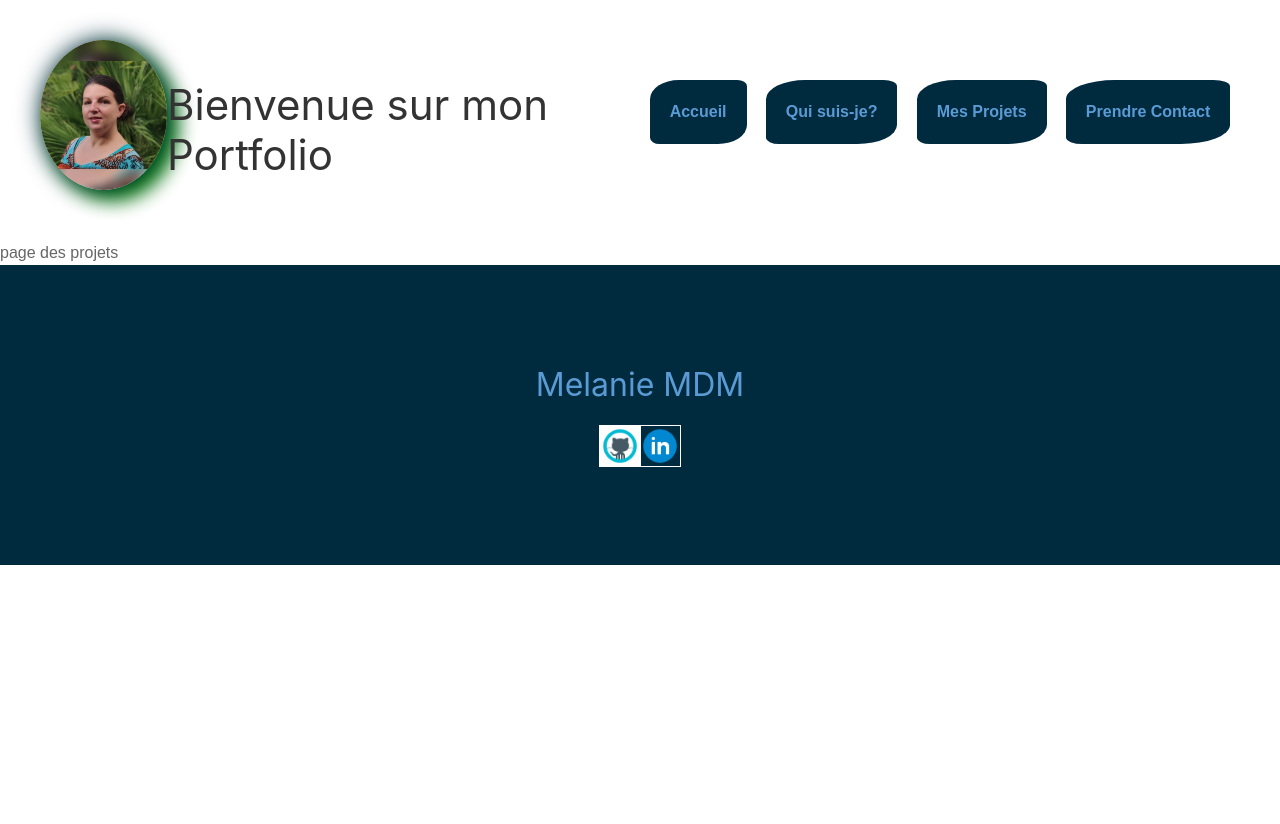
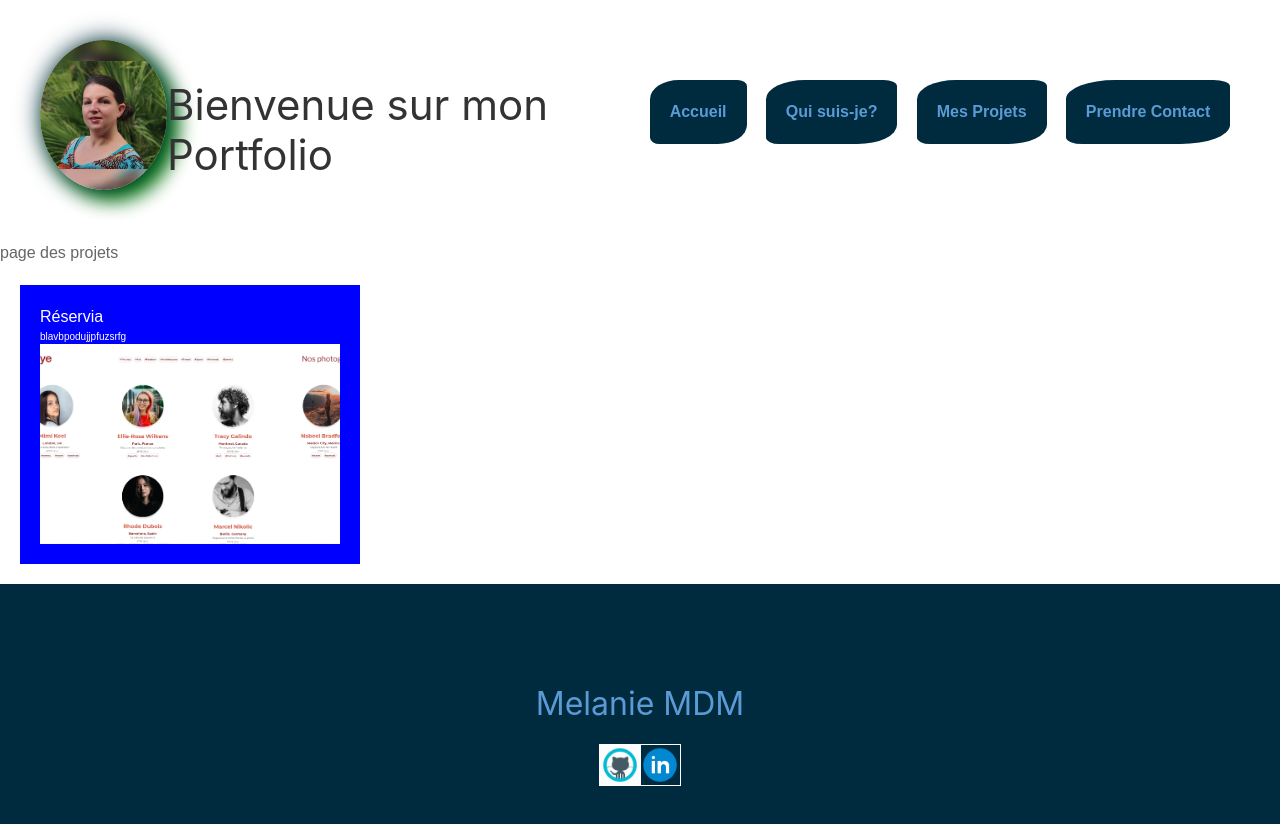
Before and after one commit to melaniemdm/portfolio-melanie-mdm, a React (Create React App) app: page /projets in a window 1280 px wide. Shown: the top 824 px of the page. Before the commit the page ends 800 px from the top, so only its background shows below. Built offline with nearby package versions, Linux system fonts and the light colour scheme.

Commit message:
feature(css & js) card des projets

```diff
--- a/src/components/Projets/index.js
+++ b/src/components/Projets/index.js
@@ -1,10 +1,26 @@
+import '../../components/Projets/style.scss';
+import canard from '../../assets/fisheye.png';
+
 function Projets() {
 
     return (
-        <div>
+        <div className="containerListCardProjet">
+     <div className="card">
+       <div className="titleProjet"> Réservia </div>
+       <div className="describe"> blavbpodujjpfuzsrfg </div>
+       </div>
+       <div className="ContainerImgProjet">
+       <a href="https://melaniemdm.github.io/fisheye/">
+       <img
+            className="imgProjet"
+                    src={canard}
+            alt="img du projet"
+          ></img>
+</a>
+       </div>
+     </div>
 
 
-      </div>
     );
   }
   export default Projets;
--- /dev/null
+++ b/src/components/Projets/style.scss
@@ -0,0 +1,19 @@
+
+
+.containerListCardProjet{
+    background-color: blue;
+    color: white;
+    width: 300px;
+    margin: 20px;
+    padding: 20px;
+
+}
+
+.imgProjet{
+    width:300px;
+    height:200px;
+object-fit: cover;
+}
+.describe{
+    font-size:10px;
+}
```
